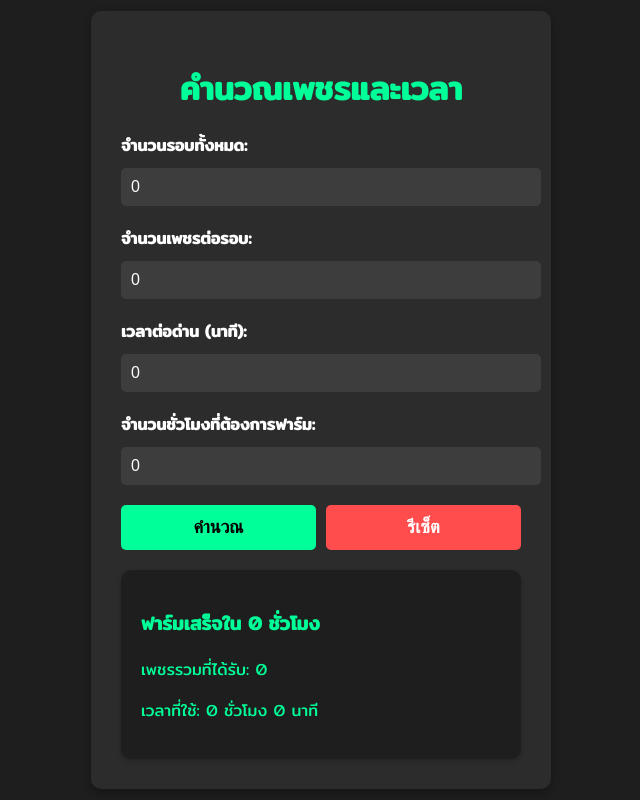
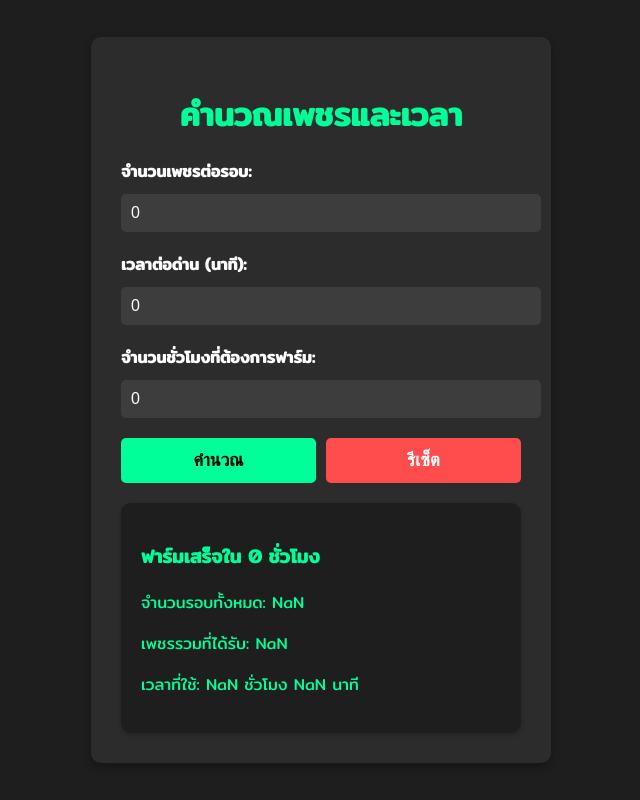
Before and after one commit to MisterBollTH/GemGrindCalculatorAnimVanguards, a plain HTML site: page index.html in a window 1280 px wide. Both pictures are taken after a click on the button "คำนวณ". Shown: the whole page, without its empty margins (319-959 px from the left). Drawn offline with Linux system fonts and the light colour scheme.

Commit message:
Update index.html

```diff
--- a/index.html
+++ b/index.html
@@ -87,9 +87,6 @@
     <div class="container">
         <h1>คำนวณเพชรและเวลา</h1>
 
-        <label for="stages">จำนวนรอบทั้งหมด:</label>
-        <input type="number" id="stages" value="0" min="0">
-
         <label for="diamonds">จำนวนเพชรต่อรอบ:</label>
         <input type="number" id="diamonds" value="0" min="0">
 
@@ -110,16 +107,11 @@
     <script>
         function calculate() {
             // รับค่าจาก input
-            let totalStages = parseInt(document.getElementById("stages").value);
             let diamondsPerRound = parseInt(document.getElementById("diamonds").value);
             let minutesPerStage = parseInt(document.getElementById("minutes").value);
             let farmHours = parseInt(document.getElementById("farmHours").value);
 
             // ตรวจสอบอินพุต
-            if (isNaN(totalStages) || totalStages < 0) {
-                alert("กรุณาใส่จำนวนรอบทั้งหมดที่ถูกต้อง");
-                return;
-            }
             if (isNaN(diamondsPerRound) || diamondsPerRound < 0) {
                 alert("กรุณาใส่จำนวนเพชรต่อรอบที่ถูกต้อง");
                 return;
@@ -136,17 +128,11 @@
             let totalDiamonds = 0;
             let totalMinutes = 0;
             let totalFarmMinutes = farmHours * 60;  // แปลงชั่วโมงเป็นนาที
+            let totalStages = Math.floor(totalFarmMinutes / minutesPerStage); // คำนวณจำนวนรอบทั้งหมด
 
             // คำนวณเพชรรวมและเวลารวม
-            for (let stage = 1; stage <= totalStages; stage++) {
-                totalMinutes += minutesPerStage;
-
-                if (totalMinutes > totalFarmMinutes) {
-                    break;
-                }
-
-                totalDiamonds += diamondsPerRound;
-            }
+            totalDiamonds = totalStages * diamondsPerRound;
+            totalMinutes = totalStages * minutesPerStage;
 
             // คำนวณเวลาใช้งานจริง
             let totalHoursUsed = Math.floor(totalMinutes / 60);
@@ -155,13 +141,13 @@
             // แสดงผลรวม
             let resultDiv = document.getElementById("result");
             resultDiv.innerHTML = `<h3>ฟาร์มเสร็จใน ${farmHours} ชั่วโมง</h3>`;
+            resultDiv.innerHTML += `<p>จำนวนรอบทั้งหมด: ${totalStages}</p>`;
             resultDiv.innerHTML += `<p>เพชรรวมที่ได้รับ: ${totalDiamonds}</p>`;
             resultDiv.innerHTML += `<p>เวลาที่ใช้: ${totalHoursUsed} ชั่วโมง ${remainingMinutesUsed} นาที</p>`;
         }
 
         function resetForm() {
             // รีเซ็ตค่าอินพุตทั้งหมด
-            document.getElementById("stages").value = 0;
             document.getElementById("diamonds").value = 0;
             document.getElementById("minutes").value = 0;
             document.getElementById("farmHours").value = 0;
```
